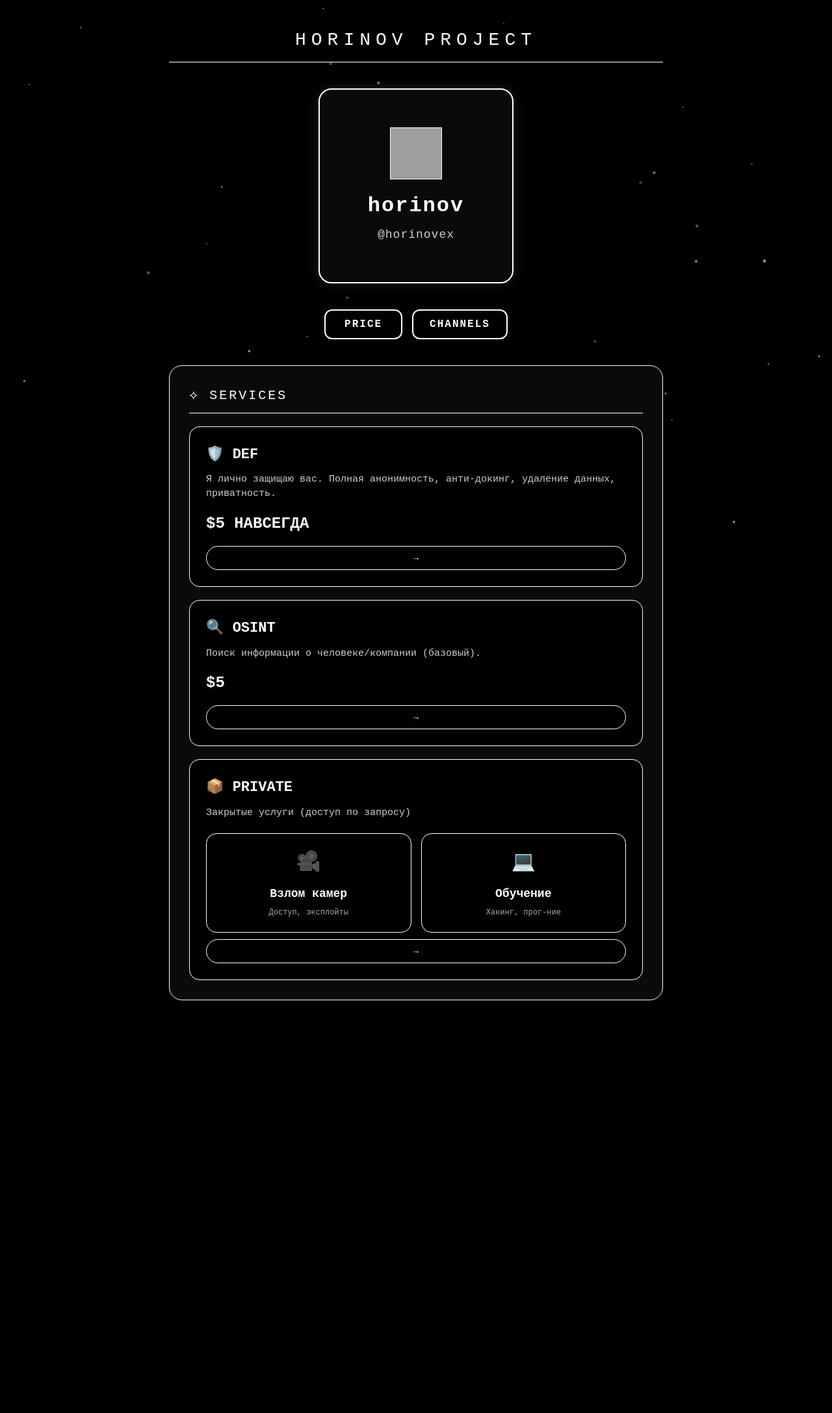
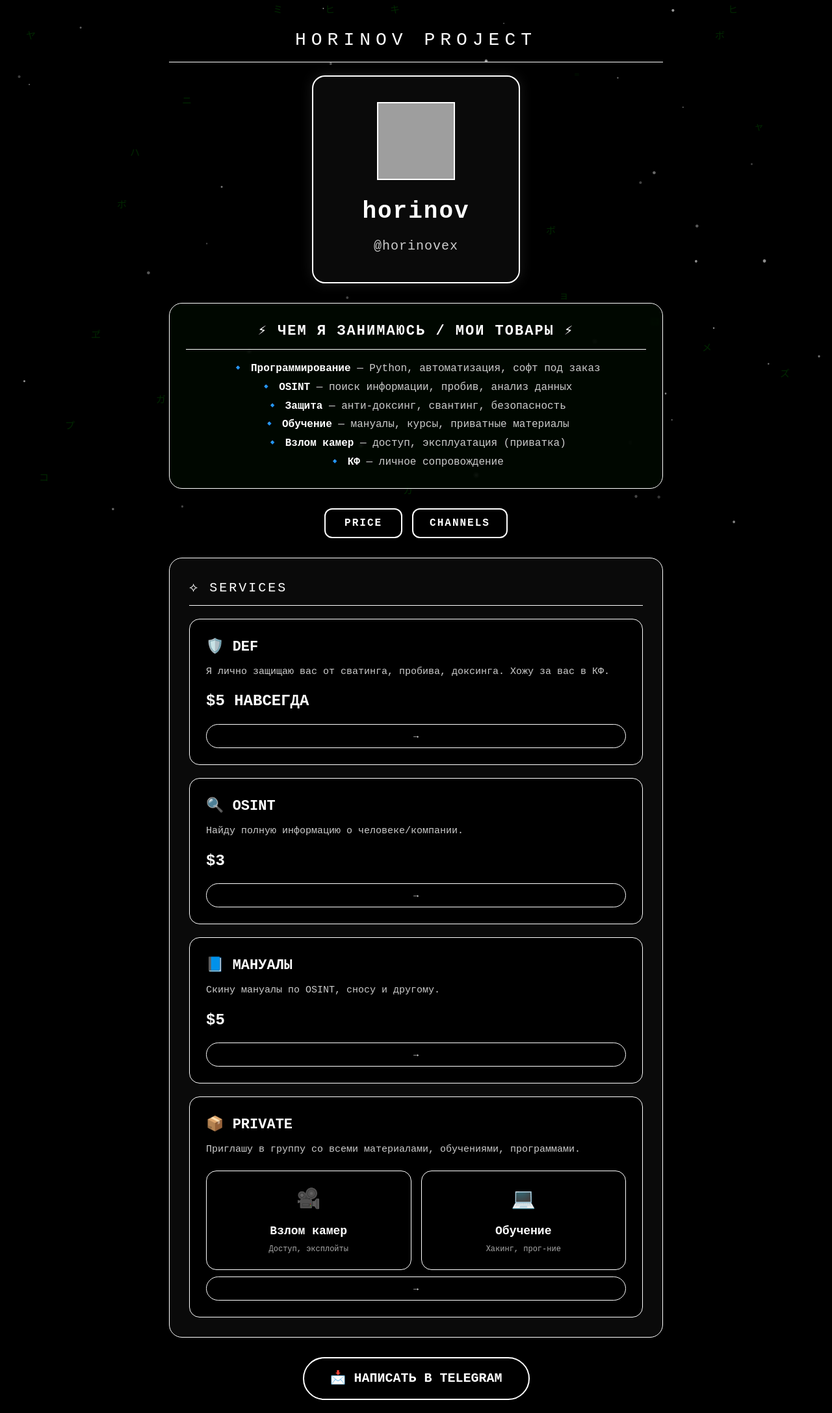
Before and after one commit to extrenovka/horinoveix-site, a Flask app: page / in a window 1280 px wide. Shown: the whole page at 65% size. Before the commit the page ends 1539 px from the top, so only its background shows below. Run offline with Flask 3, Linux system fonts and the light colour scheme; grey boxes are pictures that could not be loaded.

Commit message:
final version: bigger photo, info block, fixed snow

```diff
--- a/templates/index.html
+++ b/templates/index.html
@@ -21,6 +21,18 @@
             overflow-x: hidden;
         }
 
+        /* Матрица на фоне */
+        #matrix-bg {
+            position: fixed;
+            top: 0;
+            left: 0;
+            width: 100%;
+            height: 100%;
+            z-index: 0;
+            opacity: 0.15;
+            pointer-events: none;
+        }
+
         /* Снег */
         .snow {
             position: fixed;
@@ -29,7 +41,7 @@
             width: 100%;
             height: 100%;
             pointer-events: none;
-            z-index: 1;
+            z-index: 2;
         }
 
         .snowflake {
@@ -49,7 +61,7 @@
 
         .container {
             position: relative;
-            z-index: 2;
+            z-index: 3;
             max-width: 800px;
             margin: 0 auto;
             padding: 20px;
@@ -59,7 +71,7 @@
             text-align: center;
             font-size: 28px;
             letter-spacing: 8px;
-            margin: 20px 0 40px;
+            margin: 20px 0 20px;
             border-bottom: 1px solid #fff;
             padding-bottom: 10px;
             font-weight: 300;
@@ -67,13 +79,13 @@
             font-family: 'Courier New', monospace;
         }
 
-        /* Квадрат с ником */
+        /* Квадрат с ником (увеличен) */
         .profile-card {
-            width: 300px;
-            height: 300px;
+            width: 320px;
+            height: 320px;
             border: 2px solid #ffffff;
             border-radius: 20px;
-            margin: 0 auto 40px;
+            margin: 0 auto 30px;
             display: flex;
             flex-direction: column;
             justify-content: center;
@@ -84,10 +96,10 @@
         }
 
         .avatar {
-            width: 80px;
-            height: 80px;
-            border: 1px solid #fff;
-            margin-bottom: 15px;
+            width: 120px;
+            height: 120px;
+            border: 2px solid #fff;
+            margin-bottom: 20px;
             background: #111;
             display: flex;
             align-items: center;
@@ -102,16 +114,48 @@
         }
 
         .nick-large {
-            font-size: 32px;
+            font-size: 36px;
             font-weight: bold;
             letter-spacing: 2px;
-            margin-bottom: 5px;
+            margin-bottom: 8px;
         }
 
         .nick-small {
-            font-size: 18px;
+            font-size: 20px;
             opacity: 0.8;
             letter-spacing: 1px;
+        }
+
+        /* Блок "ЧЕМ Я ЗАНИМАЮСЬ / МОИ ТОВАРЫ" */
+        .info-block {
+            text-align: center;
+            margin: 20px 0 30px;
+            padding: 25px;
+            border: 1px solid #fff;
+            border-radius: 20px;
+            background: rgba(0, 10, 0, 0.7);
+            backdrop-filter: blur(2px);
+        }
+
+        .info-title {
+            font-size: 22px;
+            font-weight: bold;
+            margin-bottom: 15px;
+            text-transform: uppercase;
+            letter-spacing: 2px;
+            border-bottom: 1px solid #fff;
+            padding-bottom: 10px;
+        }
+
+        .info-text {
+            font-size: 16px;
+            line-height: 1.8;
+            color: #ccc;
+        }
+
+        .info-text span {
+            color: #fff;
+            font-weight: bold;
         }
 
         /* Навигация */
@@ -119,7 +163,7 @@
             display: flex;
             justify-content: center;
             gap: 15px;
-            margin: 40px 0;
+            margin: 30px 0;
             flex-wrap: wrap;
         }
 
@@ -231,7 +275,7 @@
             color: #000;
         }
 
-        /* Channels Grid (3 канала) */
+        /* Channels Grid */
         .channels-grid {
             display: grid;
             grid-template-columns: repeat(2, 1fr);
@@ -299,75 +343,59 @@
             font-size: 12px;
         }
 
-        /* Modal */
-        .modal {
-            position: fixed;
-            top: 0;
-            left: 0;
-            width: 100%;
-            height: 100%;
-            background: rgba(0,0,0,0.95);
-            display: flex;
-            justify-content: center;
-            align-items: center;
-            z-index: 1000;
-            display: none;
+        /* Telegram Contact */
+        .telegram-contact {
+            margin-top: 20px;
+            text-align: center;
         }
 
-        .modal.active {
-            display: flex;
+        .telegram-btn {
+            display: inline-block;
+            background: transparent;
+            border: 2px solid #fff;
+            border-radius: 40px;
+            color: #fff;
+            padding: 15px 40px;
+            font-size: 20px;
+            font-weight: bold;
+            text-decoration: none;
+            transition: all 0.3s;
         }
 
-        .modal-content {
-            border: 2px solid #fff;
-            border-radius: 30px;
-            background: #000;
-            padding: 30px;
-            max-width: 400px;
-            width: 90%;
-        }
-
-        .modal-content h3 {
-            margin-bottom: 20px;
-        }
-
-        .modal-content p {
-            margin: 15px 0;
-            padding: 10px;
-            border: 1px solid #333;
-            border-radius: 12px;
-        }
-
-        .close-btn {
-            width: 100%;
-            padding: 10px;
-            background: transparent;
-            border: 1px solid #fff;
-            border-radius: 30px;
-            color: #fff;
-            cursor: pointer;
-            margin-top: 20px;
-        }
-
-        .close-btn:hover {
+        .telegram-btn:hover {
             background: #fff;
             color: #000;
+            box-shadow: 0 0 20px rgba(255,255,255,0.5);
         }
     </style>
 </head>
 <body>
+    <canvas id="matrix-bg"></canvas>
     <div class="snow" id="snow"></div>
 
     <div class="container">
         <div class="project-title">HORINOV PROJECT</div>
 
-        <!-- Квадрат с ником (аватар квадратный) -->
+        <!-- Квадрат с ником (увеличен) -->
         <div class="profile-card">
             <div class="avatar">
                 <img src="https://i.ibb.co/wZSJLTvH/photo-2026-02-09-00-15-27-2.jpg" alt="avatar" onerror="this.style.display='none'; this.parentElement.innerHTML='📷';">
             </div>
             <div class="nick-large">horinov</div>
             <div class="nick-small">@horinovex</div>
+        </div>
+
+        <!-- ЧЕМ Я ЗАНИМАЮСЬ / МОИ ТОВАРЫ -->
+        <div class="info-block">
+            <div class="info-title">⚡ ЧЕМ Я ЗАНИМАЮСЬ / МОИ ТОВАРЫ ⚡</div>
+            <div class="info-text">
+                <span>🔹 Программирование</span> — Python, автоматизация, софт под заказ<br>
+                <span>🔹 OSINT</span> — поиск информации, пробив, анализ данных<br>
+                <span>🔹 Защита</span> — анти-доксинг, свантинг, безопасность<br>
+                <span>🔹 Обучение</span> — мануалы, курсы, приватные материалы<br>
+                <span>🔹 Взлом камер</span> — доступ, эксплуатация (приватка)<br>
+                <span>🔹 КФ</span> — личное сопровождение
+            </div>
         </div>
 
         <!-- Навигация -->
@@ -384,84 +412,112 @@
                 <div class="price-card">
                     <div class="price-name">🛡️ DEF</div>
                     <div class="price-desc">
-                        Я лично защищаю вас. Полная анонимность, анти-докинг, удаление данных, приватность.
+                        Я лично защищаю вас от сватинга, пробива, доксинга. Хожу за вас в КФ.
                     </div>
                     <div class="price-value">$5 НАВСЕГДА</div>
                     <button class="order-btn" onclick="order('Def')">→</button>
                 </div>
 
-                <!-- OSINT базовый -->
+                <!-- OSINT -->
                 <div class="price-card">
                     <div class="price-name">🔍 OSINT</div>
                     <div class="price-desc">
-                        Поиск информации о человеке/компании (базовый).
+                        Найду полную информацию о человеке/компании.
+                    </div>
+                    <div class="price-value">$3</div>
+                    <button class="order-btn" onclick="order('OSINT')">→</button>
+                </div>
+
+                <!-- Мануалы -->
+                <div class="price-card">
+                    <div class="price-name">📘 МАНУАЛЫ</div>
+                    <div class="price-desc">
+                        Скину мануалы по OSINT, сносу и другому.
                     </div>
                     <div class="price-value">$5</div>
-                    <button class="order-btn" onclick="order('OSINT basic')">→</button>
+                    <button class="order-btn" onclick="order('Мануалы')">→</button>
                 </div>
 
                 <!-- PRIVATE 2x2 -->
                 <div class="price-card">
                     <div class="price-name">📦 PRIVATE</div>
-                    <div class="price-desc">Закрытые услуги (доступ по запросу)</div>
+                    <div class="price-desc">Приглашу в группу со всеми материалами, обучениями, программами.</div>
                     <div class="private-grid">
                         <!-- Взлом камер -->
-                        <div class="private-card" onclick="order('Взлом камер')">
+                        <div class="private-card" onclick="order('Взлом камер (private)')">
                             <div class="private-icon">🎥</div>
                             <div class="private-name">Взлом камер</div>
                             <div class="private-desc">Доступ, эксплойты</div>
                         </div>
                         <!-- Обучение -->
-                        <div class="private-card" onclick="order('Обучение')">
+                        <div class="private-card" onclick="order('Обучение (private)')">
                             <div class="private-icon">💻</div>
                             <div class="private-name">Обучение</div>
                             <div class="private-desc">Хакинг, прог-ние</div>
                         </div>
                     </div>
-                    <button class="order-btn" onclick="order('Private')" style="margin-top: 10px;">→</button>
+                    <button class="order-btn" onclick="order('Private group')" style="margin-top: 10px;">→</button>
                 </div>
             </div>
         </div>
 
-        <!-- Channels Section (3 канала) -->
+        <!-- Channels Section -->
         <div id="channels-section" class="section">
             <div class="section-title">⟡ CHANNELS</div>
             <div class="channels-grid">
-                <!-- Основной канал -->
                 <a href="https://t.me/horinovpr" target="_blank" class="channel-card">
                     <div class="channel-name">📢 @horinovpr</div>
-                    <div style="font-size: 14px; opacity: 0.8;">основной канал</div>
+                    <div style="font-size: 14px;">основной канал</div>
                 </a>
-                <!-- Адаптер -->
                 <a href="https://t.me/portalhor" target="_blank" class="channel-card">
                     <div class="channel-name">🔄 @portalhor</div>
-                    <div style="font-size: 14px; opacity: 0.8;">адаптер</div>
+                    <div style="font-size: 14px;">адаптер</div>
                 </a>
-                <!-- Чат -->
                 <a href="https://t.me/cgathorinov" target="_blank" class="channel-card">
                     <div class="channel-name">💬 @cgathorinov</div>
-                    <div style="font-size: 14px; opacity: 0.8;">чат</div>
+                    <div style="font-size: 14px;">чат</div>
                 </a>
             </div>
         </div>
-    </div>
 
-    <!-- Modal -->
-    <div class="modal" id="order-modal">
-        <div class="modal-content">
-            <h3>⟡ ORDER</h3>
-            <p>Ты выбрал: <span id="selected-service"></span></p>
-            <p>Telegram: <b>@horinovex</b></p>
-            <p>Оплата: BTC | USDT | СБП</p>
-            <button class="close-btn" onclick="closeModal()">CLOSE</button>
+        <!-- Telegram Contact -->
+        <div class="telegram-contact">
+            <a href="https://t.me/horinovex" target="_blank" class="telegram-btn">📩 НАПИСАТЬ В TELEGRAM</a>
         </div>
     </div>
 
     <script>
+        // Матрица
+        const canvas = document.getElementById('matrix-bg');
+        const ctx = canvas.getContext('2d');
+        canvas.width = window.innerWidth;
+        canvas.height = window.innerHeight;
+
+        const cols = Math.floor(canvas.width / 20) + 1;
+        const ypos = Array(cols).fill(0);
+
+        function matrix() {
+            ctx.fillStyle = '#000';
+            ctx.fillRect(0, 0, canvas.width, canvas.height);
+            ctx.fillStyle = '#0f0';
+            ctx.font = '15px monospace';
+            ypos.forEach((y, ind) => {
+                const text = String.fromCharCode(0x30A0 + Math.random() * 96);
+                const x = ind * 20;
+                ctx.fillText(text, x, y);
+                if (y > canvas.height + Math.random() * 10000) {
+                    ypos[ind] = 0;
+                } else {
+                    ypos[ind] = y + 20;
+                }
+            });
+        }
+        setInterval(matrix, 50);
+
         // Снег
         function createSnow() {
             const snow = document.getElementById('snow');
-            for (let i = 0; i < 70; i++) {
+            for (let i = 0; i < 80; i++) {
                 const flake = document.createElement('div');
                 flake.className = 'snowflake';
                 flake.innerHTML = '•';
@@ -475,18 +531,15 @@
         }
         createSnow();
 
+        // Навигация
         function showSection(section) {
             document.querySelectorAll('.section').forEach(s => s.classList.remove('active'));
             document.getElementById(section + '-section').classList.add('active');
         }
 
+        // Заказ
         function order(service) {
-            document.getElementById('selected-service').textContent = service;
-            document.getElementById('order-modal').classList.add('active');
-        }
-
-        function closeModal() {
-            document.getElementById('order-modal').classList.remove('active');
+            window.location.href = 'https://t.me/horinovex';
         }
     </script>
 </body>
```
